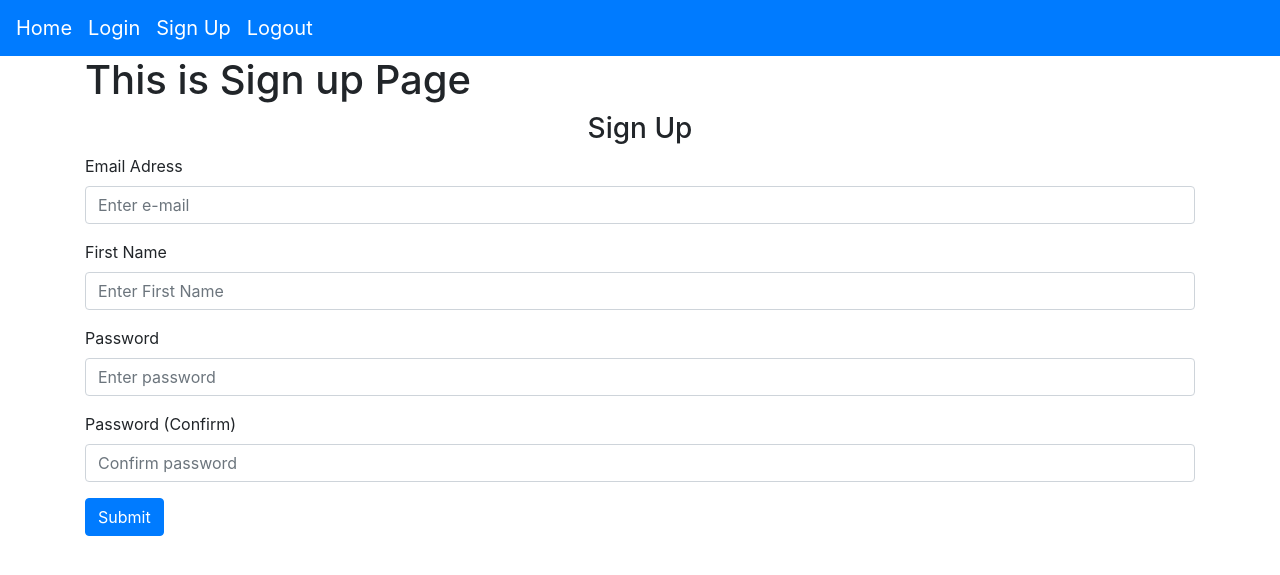
After one commit to tobias124/newTest, a Flask app: page /sign-up in a window 1280 px wide. The commit adds this page. Shown: the top 575 px of the page. Run offline with Flask 2, Linux system fonts and the light colour scheme; some libraries are stand-ins or nearby versions.

Commit message:
added flash messages db changes

```diff
--- a/app.py
+++ b/app.py
@@ -1,9 +1,9 @@
 from website import create_app
 
 # Dev Mode
-dev = False
+dev = True
 
-app = create_app(dev)
+app = create_app()
 
 if __name__ == '__main__':
     app.run(debug=dev)
--- /dev/null
+++ b/db_create.py
@@ -0,0 +1,2 @@
+from website import db
+db.create_all()
--- a/website/auth.py
+++ b/website/auth.py
@@ -1,10 +1,29 @@
-
-
-from flask import Blueprint, render_template
-
+from flask import Blueprint, render_template, request, redirect, url_for, flash
+from website import db, Player
+from werkzeug.security import generate_password_hash, check_password_hash
 
 auth = Blueprint('auth', __name__)
 
+
 @auth.route('/login', methods=('POST', 'GET'))
 def login():
+    if request.method == 'POST':
+        email = request.form.get('email')
+        password = request.form.get('password')
+        player = Player.query.filter_by(email=email).first()
+        if player:
+            if check_password_hash(player.password, password):
+                return redirect(url_for('views.home'))
+            else:
+                flash('incorrect password, try again', category='error')
     return render_template('login.html')
+
+
+@auth.route('/sign-up', methods=('POST', 'GET'))
+def sign_up():
+    if request.method == 'POST':
+        email = request.form.get('email')
+        password = request.form.get('password')
+
+
+    return render_template('sign-up.html')
--- /dev/null
+++ b/website/models.py
@@ -0,0 +1 @@
+from . import db
--- a/website/templates/base.html
+++ b/website/templates/base.html
@@ -38,11 +38,32 @@
         </div>
       </nav>
 
+      {% with messages = get_flashed_messages(with_categories=true) %}
+        {% if messages %}
+          {% for category, message in messages %}
+            {% if category == 'error' %}
+              <div class="alert alert-danger alter-dismissable fade show" data-dismiss="alert">
+                {{message}}
+                <button type="button" class="close" data-dismiss="alert">
+                  <span aria-hidden="true">&times;</span>
+                </button>
+              </div>
+            {% else %}
+            <div class="alert alert-success alter-dismissable fade show" role="alert">
+              {{ message }}
+              <button type="button" class="close" data-dismiss="alert">
+                  <span aria-hidden="true">&times;</span>
+              </button>
+              </div>
+            {% endif %}
+          {% endfor%}
+        {% endif %}
+      {% endwith %}
 
-    <div class="container">
+      <div class="container">
         {% block content %}
         {% endblock %}
-    </div>
+      </div>
 
     <script
       src="https://code.jquery.com/jquery-3.2.1.slim.min.js"
--- /dev/null
+++ b/website/templates/sign-up.html
@@ -0,0 +1,49 @@
+{% extends "base.html" %} {% block title %}Sign Up{% endblock %} {% block
+content %}
+<h1>This is Sign up Page</h1>
+<form method="POST">
+  <h3 align="center">Sign Up</h3>
+  <div class="form-group">
+    <label for="email">Email Adress</label>
+    <input
+      type="email"
+      class="form-control"
+      id="email"
+      name="email"
+      placeholder="Enter e-mail"
+    />
+  </div>
+  <div class="form-group">
+    <label for="firstName">First Name</label>
+    <input
+      type="text"
+      class="form-control"
+      id="firstName"
+      name="firstName"
+      placeholder="Enter First Name"
+    />
+  </div>
+  <div class="form-group">
+    <label for="password1">Password</label>
+    <input
+      type="password"
+      class="form-control"
+      id="password1"
+      name="password1"
+      placeholder="Enter password"
+    />
+  </div>
+  <div class="form-group">
+    <label for="password2">Password (Confirm)</label>
+    <input
+      type="password"
+      class="form-control"
+      id="password2"
+      name="password2"
+      placeholder="Confirm password"
+    />
+  </div>
+  <button type="submit" class="btn btn-primary">Submit</button>
+</form>
+
+{% endblock %}
```
Also changed, not shown: website/__init__.py (+32 -32 lines).
